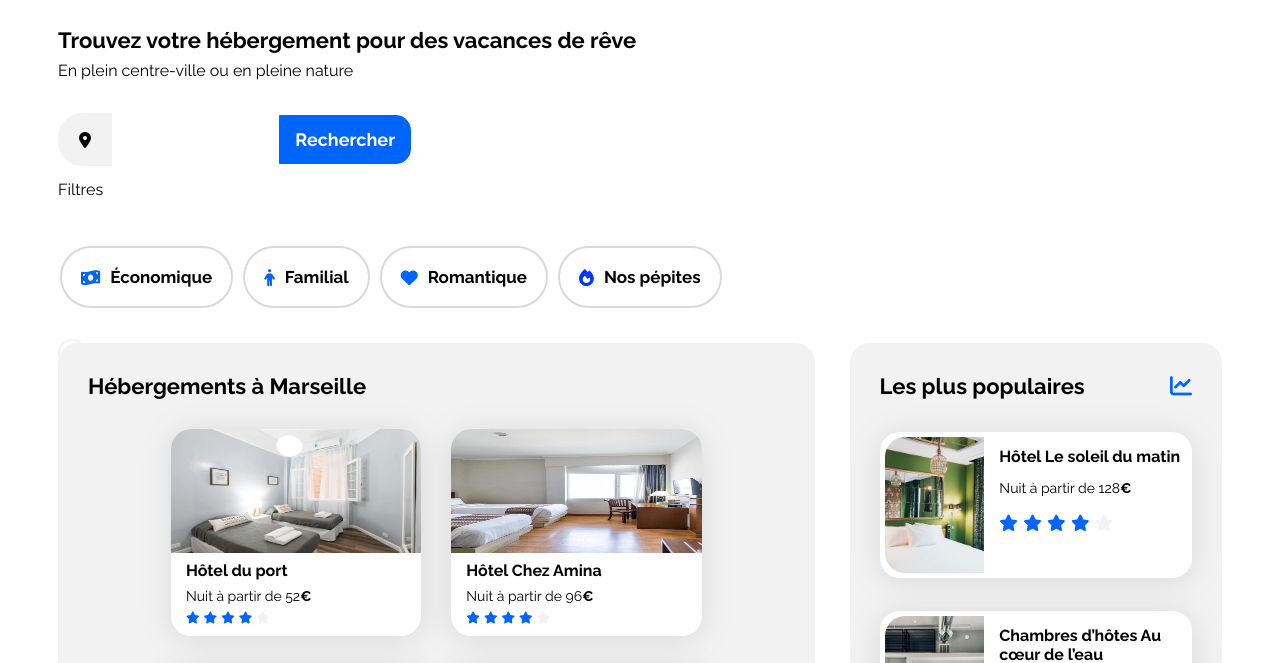
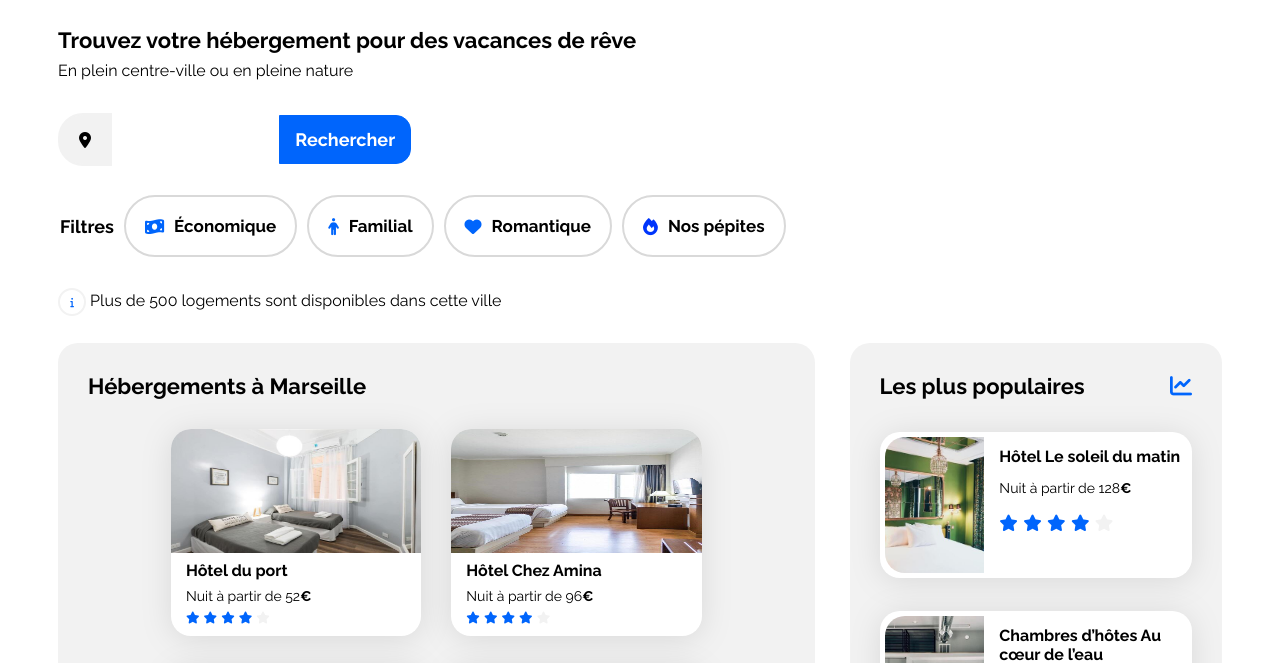
Before and after one commit to MiseryHammer/projet2OC, a plain HTML site: page index.html in a window 1280 px wide. Shown: the part 90-753 px from the top of the page. Drawn offline with Linux system fonts and the light colour scheme.

Commit message:
git commit

```diff
--- a/index.html
+++ b/index.html
@@ -42,8 +42,9 @@
                 <button type="submit"></button>
             </form>
         </div>
-            <p class="Filtres">Filtres</p>
+            <p class="filtres-720">Filtres</p>
         <nav class="filter-bar">
+            <p class="filtres">Filtres</p>
             <div class="economique">
                 <i class="fa-solid fa-money-bill-wave" style="color: #0065fc;"></i> <a href="#">Économique</a>
             </div>
```
